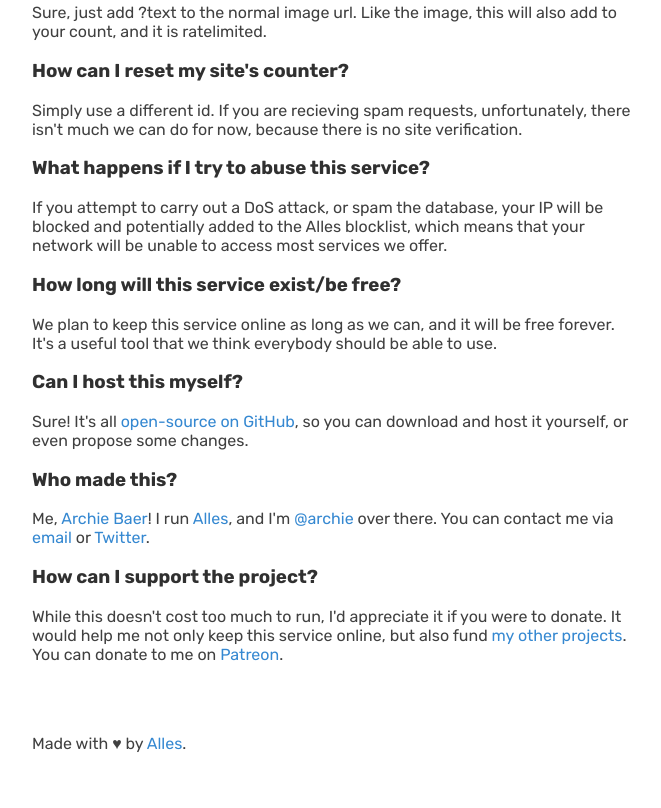
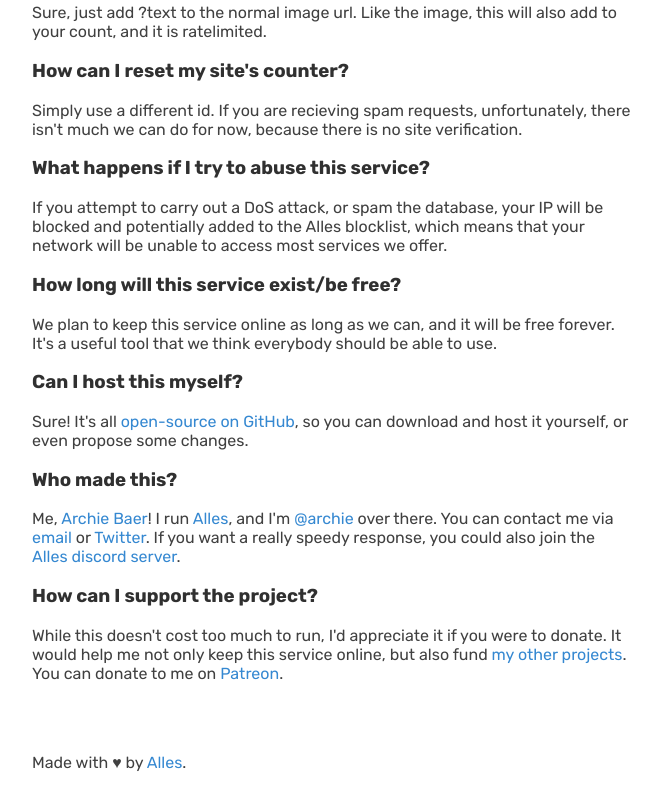
Before and after one commit to Alles-Graveyard/counter, a website: page site/index.html in a window 1280 px wide. Shown: the part 871-1679 px from the top of the page, without its empty margins (308-969 px from the left). Drawn offline with Linux system fonts and the light colour scheme.

Commit message:
Discord server link

```diff
--- a/site/index.html
+++ b/site/index.html
@@ -80,6 +80,7 @@
             Me, <a href="https://abaer.dev">Archie Baer</a>!
             I run <a href="https://alleshq.com">Alles</a>, and I'm <a href="https://alles.cx/u/archie">@archie</a> over there.
             You can contact me via <a href="mailto:archie@abaer.dev">email</a> or <a href="https://twitter.com/archiebaer">Twitter</a>.
+            If you want a really speedy response, you could also join the <a href="https://discord.gg/6Z27nuh">Alles discord server</a>.
         </p>
 
         <h3>How can I support the project?</h3>
```
